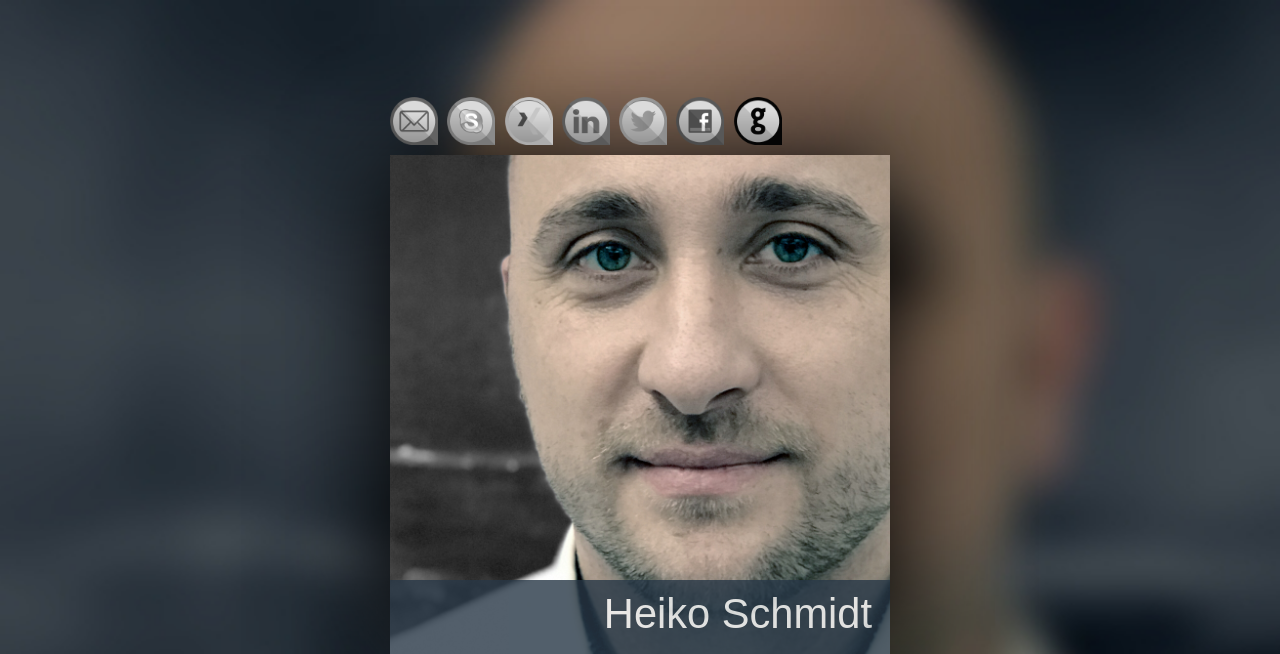
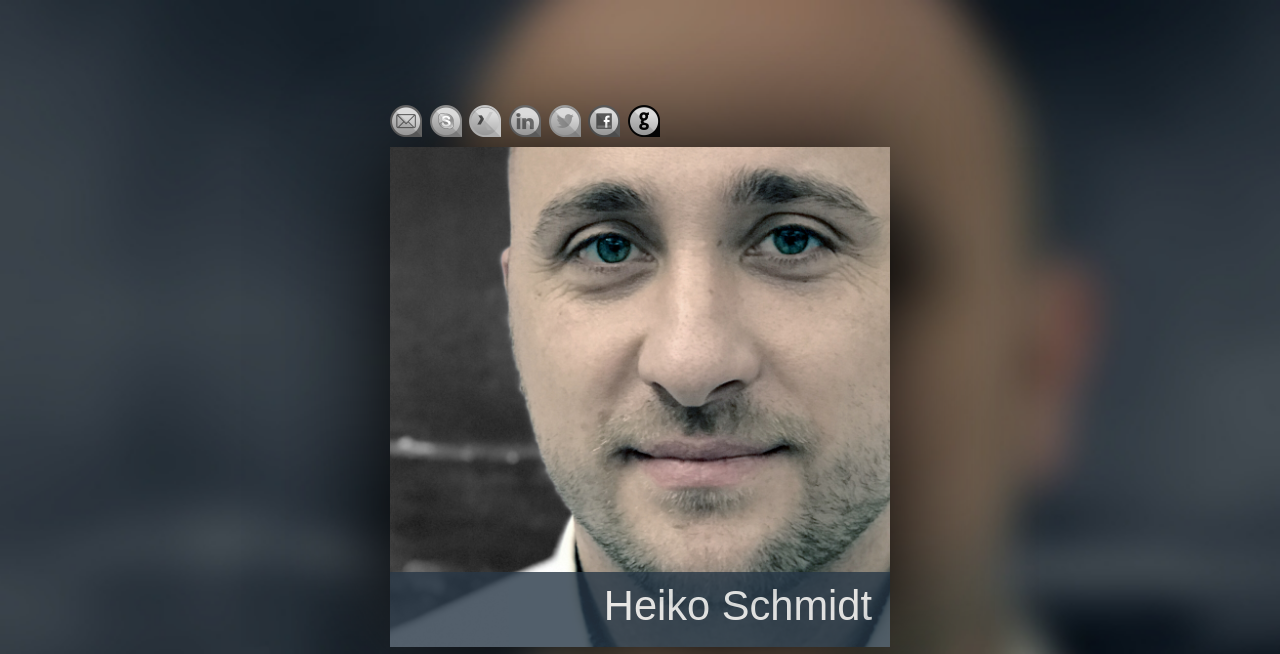
Before and after one commit to 73h/73h.de, a Flask app: page / in a window 1280 px wide. Shown: the top 654 px of the page. Run offline with Flask 2, Linux system fonts and the light colour scheme; some web fonts are replaced.

Commit message:
Update styles.css

```diff
--- a/app/static/styles.css
+++ b/app/static/styles.css
@@ -81,8 +81,8 @@
 }
 
 .social img {
-    width: 3em;
-    margin-right: .3em;
+    width: 2em;
+    margin-right: .2em;
     cursor: pointer;
     -webkit-filter: grayscale(100%);
     -moz-filter: grayscale(100%);
```
